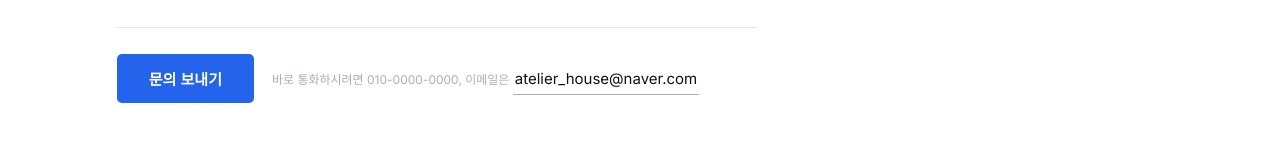
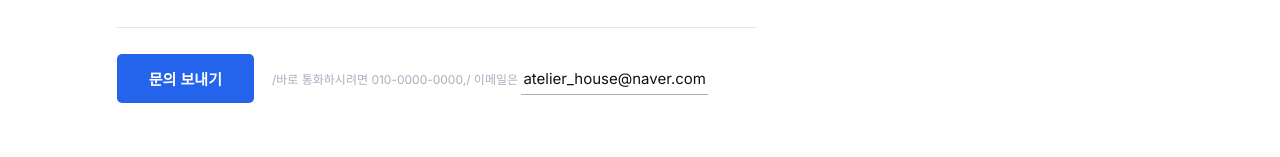
Before and after one commit to atelierhouse21-cloud/ah3d-homepage, a Next.js app: page /inquiry in a window 1280 px wide. Shown: the part 907-1064 px from the top of the page. Built offline with nearby package versions, Linux system fonts and the light colour scheme; a web font is replaced by a local one.

Commit message:
Update InquiryForm.tsx

```diff
--- a/components/inquiry/InquiryForm.tsx
+++ b/components/inquiry/InquiryForm.tsx
@@ -155,7 +155,7 @@ export default function InquiryForm({
           {status === "submitting" ? "전송 중..." : "문의 보내기"}
         </button>
         <span className="hint">
-          바로 통화하시려면 {PHONE}, 이메일은{" "}
+          /바로 통화하시려면 {PHONE},/ 이메일은{" "}
           <a href={`mailto:${EMAIL}`} className="quiet">
             {EMAIL}
           </a>
```
